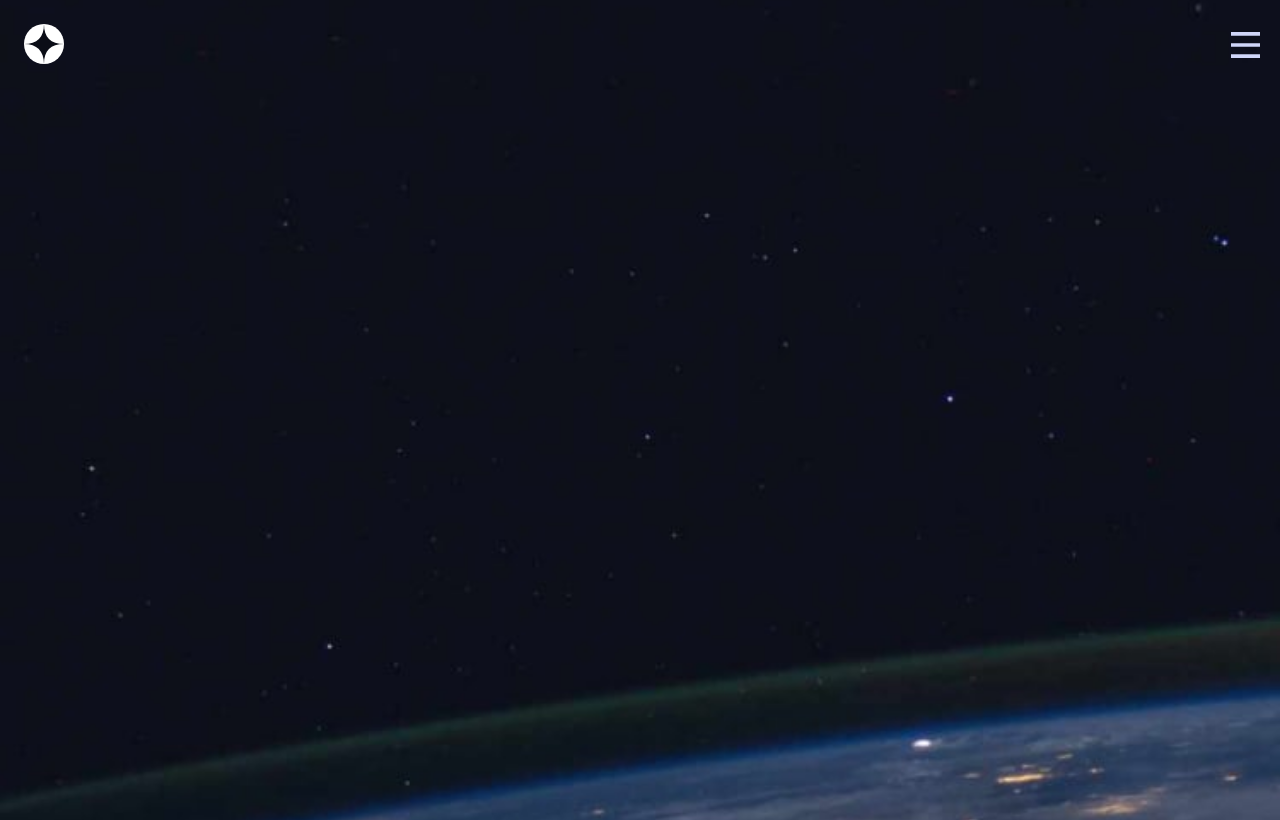
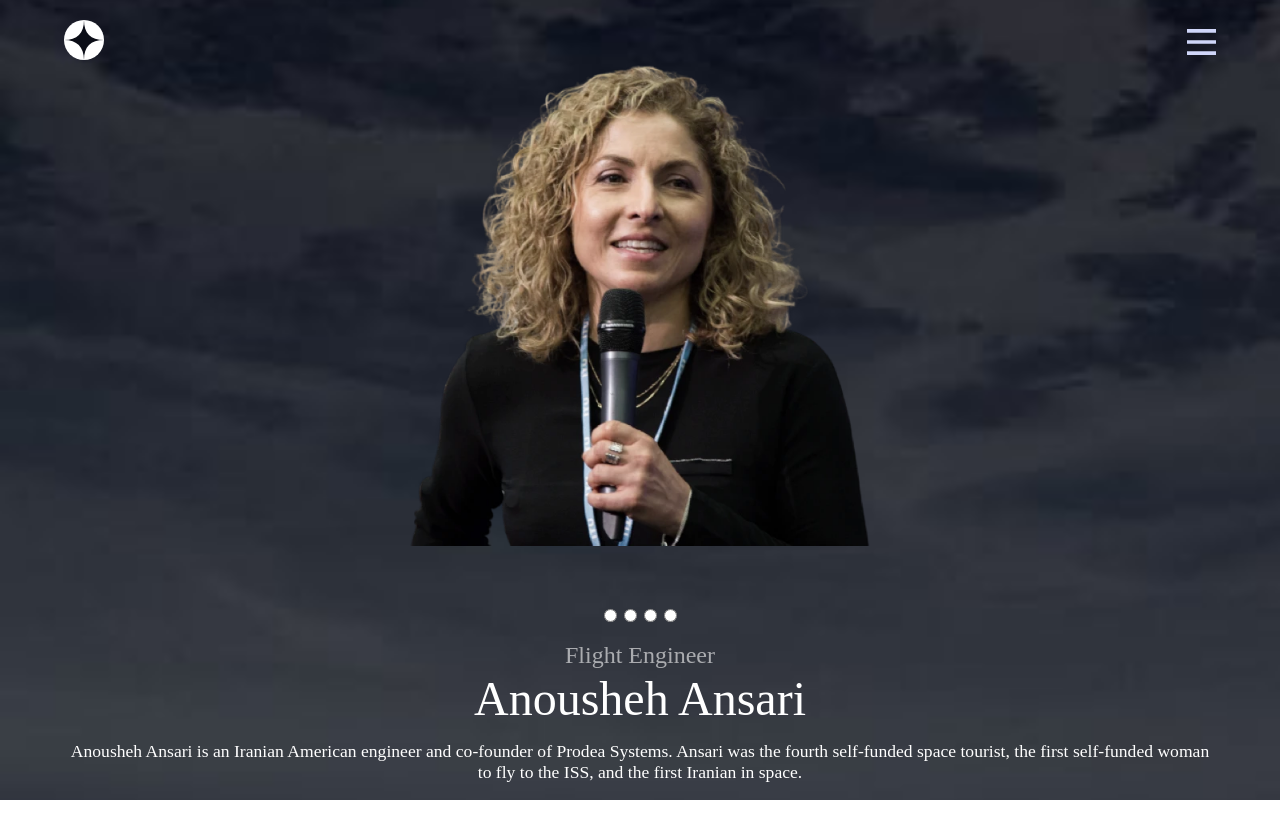
Before and after one commit to riobiss/space-tourism, a React (Create React App) app: page /crew in a window 1280 px wide. Built offline with nearby package versions, Linux system fonts and the light colour scheme; a web font is replaced by a local one.

Commit message:
estilizei o crew

```diff
--- a/src/components/Header.jsx
+++ b/src/components/Header.jsx
@@ -3,53 +3,58 @@ import { Link } from "react-router-dom";
 import Logo from "../assets/shared/logo.svg";
 import Hamburguer from "../assets/shared/icon-hamburger.svg";
 import Close from "../assets/shared/icon-close.svg";
-import "./Header.css";
+import styles from "./Header.module.css";
 
 function Header() {
   const [active, setMenu] = useState(false);
 
-  const toggleMode = () => {
-    setMenu(!active);
-  }
+  const toggleMode = () => setMenu(!active);
 
   return (
-    <nav className="cabeca">
+    <div className="container">
+      <nav className={styles.cabeca}>
         <Link to="/">
-        <img id="logo" src={Logo} alt="Logo" />
+          <img className={styles.logo} src={Logo} alt="Logo" />
         </Link>
-      <div className="fundo">
-        <menu className={active ? "menu menuOpen" : "menu menuClose"}>
-          <ul>
-            <li>
-              <Link to="/">
-                <span className="sumir">00</span> HOME
+        <div className={styles.fundo}>
+          <menu
+            className={`${styles.menu} ${
+              active ? styles.menuOpen : styles.menuClose
+            }`}
+          >
+            <ul className={styles.links}>
+              <li className={styles.ancora}>
+                <Link to="/" className={styles.paginas}>
+                  <span className={styles.sumir}>00</span> HOME
                 </Link>
               </li>
-            <li>
-              <Link to="/destination">
-                <span className="sumir">01</span> DESTINATION
+              <li className={styles.ancora}>
+                <Link to="/destination" className={styles.paginas}>
+                  <span className={styles.sumir}>01</span> DESTINATION
                 </Link>
               </li>
-            <li>
-              <Link to="/crew">
-                <span className="sumir">02</span> CREW
+              <li className={styles.ancora}>
+                <Link to="/crew" className={styles.paginas}>
+                  <span className={styles.sumir}>02</span> CREW
                 </Link>
               </li>
-            <li>
-              <Link to="/technology">
-                <span className="sumir">03</span> TECHNOLOGY
+              <li className={styles.ancora}>
+                <Link to="/technology" className={styles.paginas}>
+                  <span className={styles.sumir}>03</span> TECHNOLOGY
                 </Link>
               </li>
             </ul>
           </menu>
           <img
-          id="menuBurguer"
+            className={styles.menuBurguer}
             src={active ? Close : Hamburguer}
             alt="Hamburguer"
             onClick={toggleMode}
           />
         </div>
       </nav>
+    </div>
   );
 }
+
 export default Header;
--- a/src/components/Header.css
+++ b/src/components/Header.module.css
@@ -2,27 +2,26 @@
   display: flex;
   justify-content: space-between;
   align-items: center;
-  margin: 20px;
+  margin-top: 20px;
+  grid-row-start: 1;
+  grid-row-end: 2;
 }
-
-#logo {
+.logo {
   width: 2.5rem;
   height: 2.5rem;
 }
-
 .fundo {
   position: relative;
   display: flex;
   align-items: center;
   justify-content: flex-end;
 }
-
-#menuBurguer {
+.menuBurguer {
   width: 1.8rem;
   height: 1.6rem;
   cursor: pointer;
 }
-ul {
+.links {
   position: absolute;
   top: 50%;
   right: 100%;
@@ -34,46 +33,37 @@ ul {
   backdrop-filter: blur(10px);
   padding: 10px;
   border-radius: 8px;
-
   margin: 0;
   list-style: none;
   transition: transform 0.2s ease;
 }
-
 .menuOpen ul {
   transform: translateY(-50%) scaleX(0.9);
 }
-
 .menuClose ul {
   transform: translateY(-50%) scaleX(0);
 }
-
-li {
+.ancora {
   display: block;
   text-align: center;
   margin: 0 5px; /* espaçamento entre os links */
 }
-
-a {
+.paginas {
   text-decoration: none;
   color: white;
   font-size: 10px;
   display: block;
   padding: 4px 4px;
 }
-
 .sumir {
   display: none;
 }
-
-li:hover {
+.ancora:hover {
   background-color: rgba(66, 64, 75, 0.342);
   border-radius: 10px;
-}
-/* Responsivo até 375px */
+} /* Responsivo até 375px */
 @media (max-width: 375px) {
-
-  ul {
+  .links {
     min-width: 150px;
     padding: 8px;
     margin-right: 2px;
--- a/src/pages/Crew.jsx
+++ b/src/pages/Crew.jsx
@@ -1,12 +1,53 @@
 import React from "react";
 import Header from "../components/Header";
+import Data from "../data.json";
+import Douglas from "../assets/crew/image-anousheh-ansari.webp";
+import styles from "./Crew.module.css";
 
 function Crew() {
   return (
-    <div>
-      <Header />
-      <div className="container">
-        <img src="" alt="" />
+    <div className={styles.containerImg}>
+      <div className={styles.containerCrew}>
+        <Header />
+        <div className={styles.pessoa}>
+          <img src={Douglas} alt="" className={styles.pessoaImg} />
+          <div className={styles.slides}>
+            <input
+              type="radio"
+              className={styles.radios}
+              name="radio-btn"
+              id="radio2"
+            />
+            <input
+              type="radio"
+              className={styles.radios}
+              name="radio-btn"
+              id="radio1"
+            />
+            <input
+              type="radio"
+              className={styles.radios}
+              name="radio-btn"
+              id="radio3"
+            />
+            <input
+              type="radio"
+              className={styles.radios}
+              name="radio-btn"
+              id="radio4"
+            />
+          </div>
+        </div>
+        <div className={styles.info}>
+          <h2 className={styles.role}>Flight Engineer</h2>
+          <h1 className={styles.nome}>Anousheh Ansari</h1>
+          <p className={styles.texto}>
+            Anousheh Ansari is an Iranian American engineer and co-founder of
+            Prodea Systems. Ansari was the fourth self-funded space tourist, the
+            first self-funded woman to fly to the ISS, and the first Iranian in
+            space.
+          </p>
+        </div>
       </div>
     </div>
   );
--- /dev/null
+++ b/src/pages/Crew.module.css
@@ -0,0 +1,62 @@
+.containerImg {
+  background: url(../assets/crew/background-crew-mobile.jpg) no-repeat
+    center/cover;
+  width: 100%;
+  height: 100dvh;
+  overflow: hidden;
+}
+
+.containerCrew {
+  width: 90%;
+  height: 100dvh;
+  margin: auto;
+  display: grid;
+  grid-column: auto;
+  grid-row: 1fr 1fr 1fr;
+}
+.pessoa {
+  grid-row-start: 2;
+  grid-row-end: 3;
+  margin: auto;
+  margin-bottom: 10px;
+}
+.pessoaImg {
+  display: block;
+  margin: auto;
+  width: 80%;
+  height: 80%;
+  margin-bottom: 11%;
+}
+.info {
+  grid-row-start: 3;
+  grid-row-end: 4;
+  display: flex;
+  flex-flow: column nowrap;
+  align-items: center;
+  justify-content: center;
+}
+
+.role {
+  display: inline;
+  text-align: center;
+  margin-bottom: 2px;
+  color: rgba(255, 255, 255, 0.589);
+}
+.nome {
+  font-size: 3rem;
+  text-align: center;
+  margin-bottom: 15px;
+}
+
+.slides {
+  display: flex;
+  justify-content: center;
+  margin: 10px;
+  gap: 7px;
+}
+
+.texto {
+  font-size: 1.1rem;
+  text-align: center;
+  margin-bottom: 40px;
+}
--- a/src/pages/Destination.jsx
+++ b/src/pages/Destination.jsx
@@ -3,7 +3,7 @@ import Header from "../components/Header";
 
 function Destination() {
   return (
-    <div>
+    <div className="corpoDestination containerPadrao">
       <Header />
       <div className="container"></div>
     </div>
--- /dev/null
+++ b/src/pages/Home.module.css
@@ -0,0 +1,75 @@
+.containerImg {
+  background: url(../assets/home/background-home-mobile.jpg) no-repeat
+    center/cover;
+  width: 100%;
+  height: 100dvh;
+  overflow: hidden;
+}
+
+.containerHome {
+  margin: auto;
+  width: 90%;
+  height: 80dvh;
+  display: grid;
+  grid-template-columns: auto;
+  grid-template-rows: 1fr 3fr 2fr;
+}
+
+.introducao {
+  grid-row-start: 2;
+  grid-row-end: 3;
+  display: flex;
+  flex-flow: column nowrap;
+  gap: 10px;
+  align-items: center;
+  margin-top: 50px;
+
+  .h1 {
+    font-size: 5rem;
+  }
+  .h3 {
+    font-size: 1.1rem;
+  }
+  .texto {
+    text-align: center;
+    font-size: 1rem;
+  }
+}
+
+/* Elementos dentro de .introducao, só afetarão esse container */
+.explore {
+  display: block;
+  font-size: 2rem;
+  cursor: pointer;
+  justify-content: center;
+  align-items: center;
+  background-color: white;
+  color: rgb(0, 0, 65);
+  border-radius: 50%;
+  width: 150px;
+  height: 150px;
+  margin: auto;
+  margin-top: 30%;
+  animation: pulse 3s infinite;
+
+  grid-row-start: 3;
+  grid-row-end: -1;
+  display: flex;
+}
+
+.explore:hover {
+  transition: 1s;
+  background-color: rgba(255, 255, 255, 0.521);
+}
+
+@keyframes pulse {
+  0% {
+    box-shadow: 0 0 10px rgb(194, 194, 194);
+  }
+  50% {
+    box-shadow: 0 0 30px rgb(216, 216, 216);
+  }
+  100% {
+    box-shadow: 0 0 10px rgb(194, 194, 194);
+  }
+}
--- a/src/pages/Technology.jsx
+++ b/src/pages/Technology.jsx
@@ -1,8 +1,9 @@
 import React from "react";
 import Header from "../components/Header";
+
 function Technology() {
   return (
-    <div >
+    <div className="corpoTechnology containerPadrao">
         <Header />
       <div className="container">
       </div>
--- a/src/styles.css
+++ b/src/styles.css
@@ -1,4 +1,19 @@
 @import url("https://fonts.googleapis.com/css2?family=Bellefair&display=swap");
+.container {
+
+}
+.corpoTechnology {
+  background: url(./assets/technology/background-technology-mobile.jpg)
+    no-repeat center/cover;
+}
+.corpoDestination {
+  background: url(./assets/destination/background-destination-mobile.jpg)
+    no-repeat center/cover;
+}
+.corpoHome {
+  background: url(./assets/home/background-home-mobile.jpg) no-repeat
+    center/cover;
+}
 
 * {
   margin: 0px;
@@ -10,72 +25,3 @@
   font-weight: lighter;
   font-style: normal;
 }
-body {
-  background: url(../src//assets/home/background-home-mobile.jpg) no-repeat
-    center/cover;
-  width: 100%;
-  height: 100dvh;
-  overflow: hidden;
-}
-
-.container {
-  margin: auto;
-  width: 90%;
-  height: 80dvh;
-  display: grid;
-  grid-template-columns: auto;
-  grid-template-rows: 0% 60% 50%;
-}
-
-.introducao {
-  grid-row-start: 2;
-  grid-row-end: 3;
-  display: flex;
-  flex-flow: column nowrap;
-  gap: 25px;
-  align-items: center;
-  margin-top: 50px;
-}
-
-h1 {
-  font-size: 5rem;
-}
-h3 {
-  font-size: 1.1rem;
-}
-p {
-  text-align: center;
-}
-
-.bola {
-  cursor: pointer;
-  grid-row-start: 3;
-  grid-row-end: 4;
-  display: flex;
-  justify-content: center;
-  align-items: center;
-  background-color: white;
-  border-radius: 50%;
-  width: 150px;
-  height: 150px;
-  margin: auto;
-  animation: pulse 3s infinite;
-}
-
-@keyframes pulse {
-  0% {
-    box-shadow: 0 0 10px rgb(194, 194, 194);
-  }
-  50% {
-    box-shadow: 0 0 30px rgb(216, 216, 216);
-  }
-  100% {
-    box-shadow: 0 0 10px rgb(194, 194, 194);
-  }
-}
-
-h2 {
-  display: block;
-  color: rgba(0, 0, 65, 0.767);
-  font-size: 2rem;
-}
```
Also changed, not shown: src/pages/Home.jsx (+17 -18 lines), 1 other file (tests, documents, lock files or other folders). Lines whose indentation alone changed are shown as unchanged.
